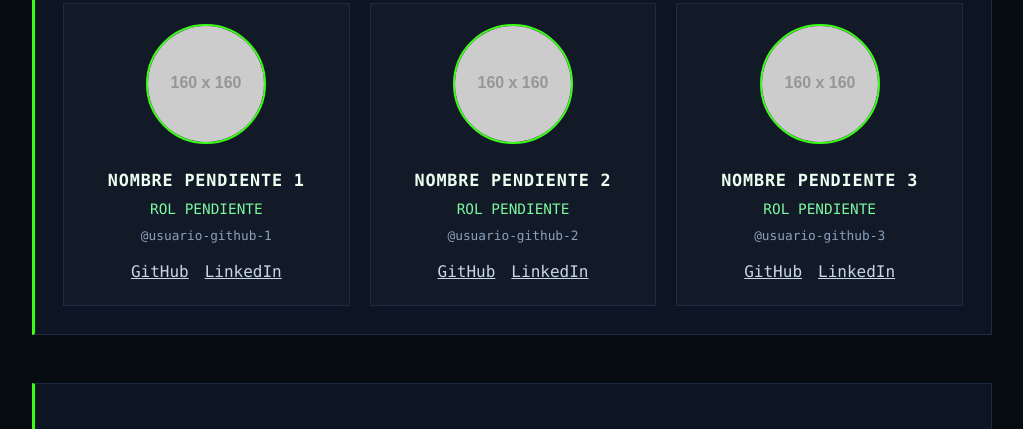
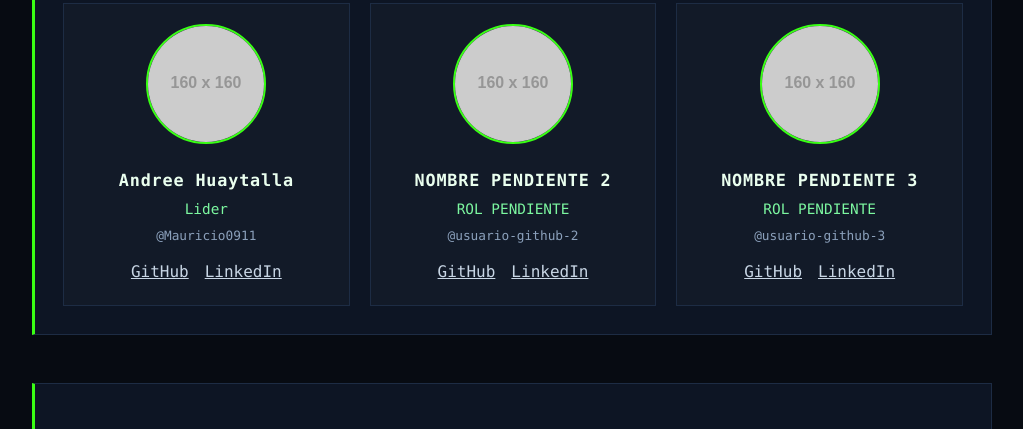
Before and after one commit to Mauricio0911/archivo-2031-team51, a plain HTML site: page index.html in a window 1280 px wide. Shown: the part 1295-1724 px from the top of the page, without its empty margins (128-1151 px from the left). Drawn offline with Linux system fonts and the light colour scheme; placeholder pictures from the web are drawn by us.

Commit message:
Datos personales

```diff
--- a/index.html
+++ b/index.html
@@ -83,12 +83,12 @@
               src="https://placehold.co/160x160/0b1020/39ff14?text=%3F"
               alt="Fotografía pendiente del integrante 1"
             />
-            <h3 class="tarjeta__nombre">NOMBRE PENDIENTE 1</h3>
-            <p class="tarjeta__rol">ROL PENDIENTE</p>
-            <p class="tarjeta__usuario">@usuario-github-1</p>
+            <h3 class="tarjeta__nombre"> Andree Huaytalla</h3>
+            <p class="tarjeta__rol">Lider</p>
+            <p class="tarjeta__usuario">@Mauricio0911</p>
             <ul class="tarjeta__enlaces">
-              <li><a class="tarjeta__enlace" href="https://github.com/">GitHub</a></li>
-              <li><a class="tarjeta__enlace" href="https://www.linkedin.com/">LinkedIn</a></li>
+              <li><a class="tarjeta__enlace" href="https://github.com/Mauricio0911">GitHub</a></li>
+              <li><a class="tarjeta__enlace" href="https://www.linkedin.com/in/andree-huaytalla-suarez-8b31023bb/">LinkedIn</a></li>
             </ul>
           </article>
           <article class="tarjeta">
```
